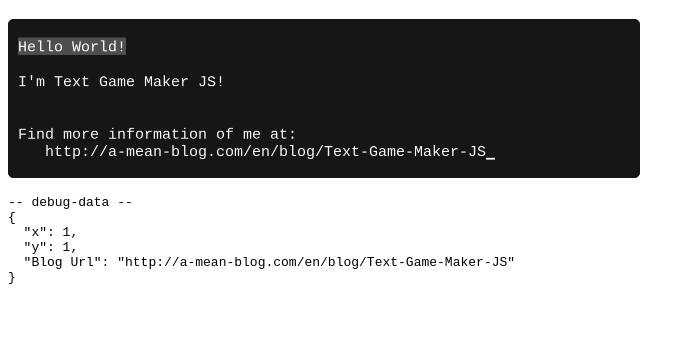
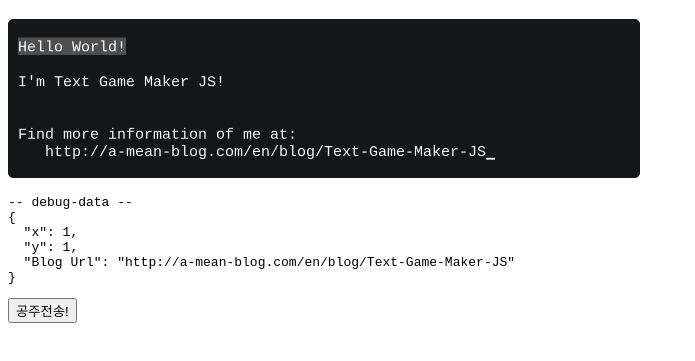
Before and after one commit to parkbalza/steemgametest, a plain HTML site: page public/index.html in a window 1280 px wide. Shown: the part 61-422 px from the top of the page, without its empty margins (0-695 px from the left). Drawn offline with Linux system fonts and the light colour scheme.

Commit message:
transfer

```diff
--- a/public/index.html
+++ b/public/index.html
@@ -5,11 +5,70 @@
     <title>Hello World! 2</title>
     <link rel="stylesheet" href="/css/master.css">
     <script type="text/javascript" src="text-game-maker-1.0.0.min.js"></script>
+    <script src="http://cdn.steemjs.com/lib/latest/steem.min.js"></script>
+    <script language="JavaScript">
+    // function postArticle(){
+    //   steem.broadcast.comment(
+    //     document.getElementById('postingKey').value, // posting wif
+    //     '', // author ,
+    //     'steemtest', //first etag
+    //     document.getElementById('username').value, // username
+    //     'name-of-my-test-article-post', // permlink
+    //     document.getElementById('title').value, // title
+    //     document.getElementById('article').value, // body of post
+    //     // json metadata()
+    //     {tags:['secondtag'],app:'steemtest'},
+    //     function(err,result){
+    //       if(err)
+    //         alert('Failure! '+err);
+    //       else
+    //         alert('Success!');
+    //     }
+    //   );
+    // }
+
+    function gomoney(){
+      steem.broadcast.transfer(
+        '',
+       'devpark',
+       'ladyuhyun',
+       '1.000 SBD',
+       'hello',
+       function(err, result){
+        console.log(err,result);
+      });
+      //
+      // steem.broadcast.transfer(
+      //   // document.getElemen햣 ㄴㅅㅁtById('activeKey').value,
+      //   '',
+      //   'devpark',
+      //   'ladyuhyun',
+      //   1.000,
+      //   'hello',
+      //   function(err,result){
+      //     if(err)
+      //       console.log(err);
+      //     else
+      //       alert('Success!');
+      //   }
+      // );
+    }
+    </script>
   </head>
   <body>
     <h1>Hello World2</h1>
     <canvas id="tm-canvas"></canvas>
     <div id="tm-debug-output"></div>
     <script type="text/javascript" src="main.js"></script>
+    <!-- <h2>Post an article to steem blockchain!</h2>
+    Username : <input id="username" type="text"><br/>
+    Posting key : <input id="postingKey" type="password" size="65"><br/>
+    Title of artcle: <input id="title" type="text"><br/>
+    Article text:<br/>
+    <textarea id="article"></textarea><br/>
+    <input id="postIt" type="button" value="Post it!" onclick="postArticle()"><br/> -->
+
+    <!-- activeKey : <input id="activeKey" type="password" size="=65"><br/> -->
+    <input id="transfer" type="button" value="공주전송!" onclick="gomoney()">
   </body>
 </html>
```
